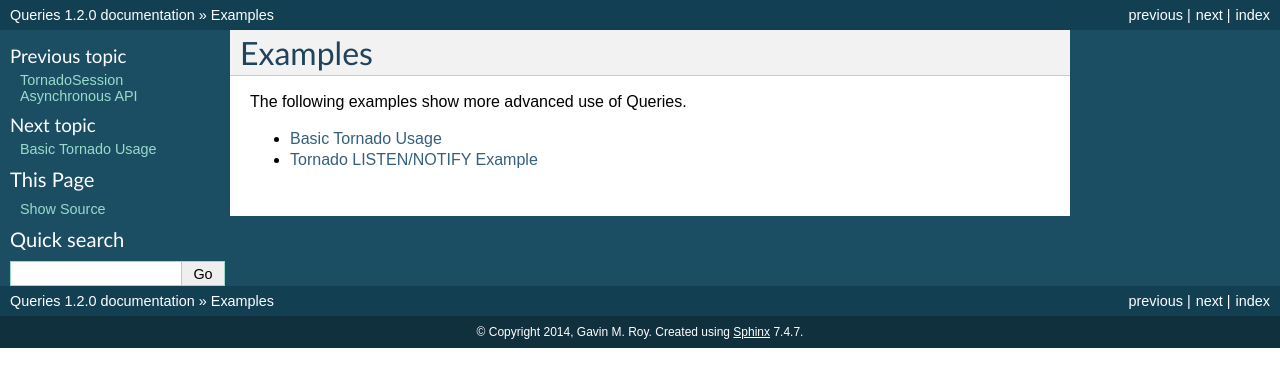
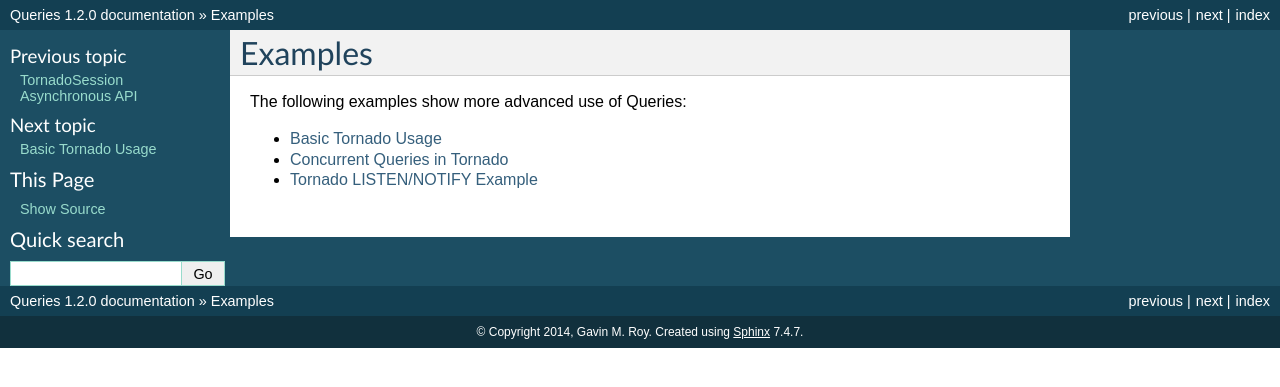
Before and after one commit to gmr/queries, a Sphinx documentation site: the page built from docs/examples/index.rst, in a window 1280 px wide. Shown: the top 387 px of the page. Built offline with Sphinx 7.4.7, drawn with Linux system fonts in a browser that asks for light colours.

Commit message:
Add a concurrent query example

```diff
--- a/docs/examples/index.rst
+++ b/docs/examples/index.rst
@@ -1,9 +1,10 @@
 Examples
 ========
-The following examples show more advanced use of Queries.
+The following examples show more advanced use of Queries:
 
 .. toctree::
    :maxdepth: 1
 
    tornado_basic
+   tornado_multiple
    tornado_listen
```
Also changed, not shown: docs/examples/tornado_multiple.rst (added, +34 -0 lines).
